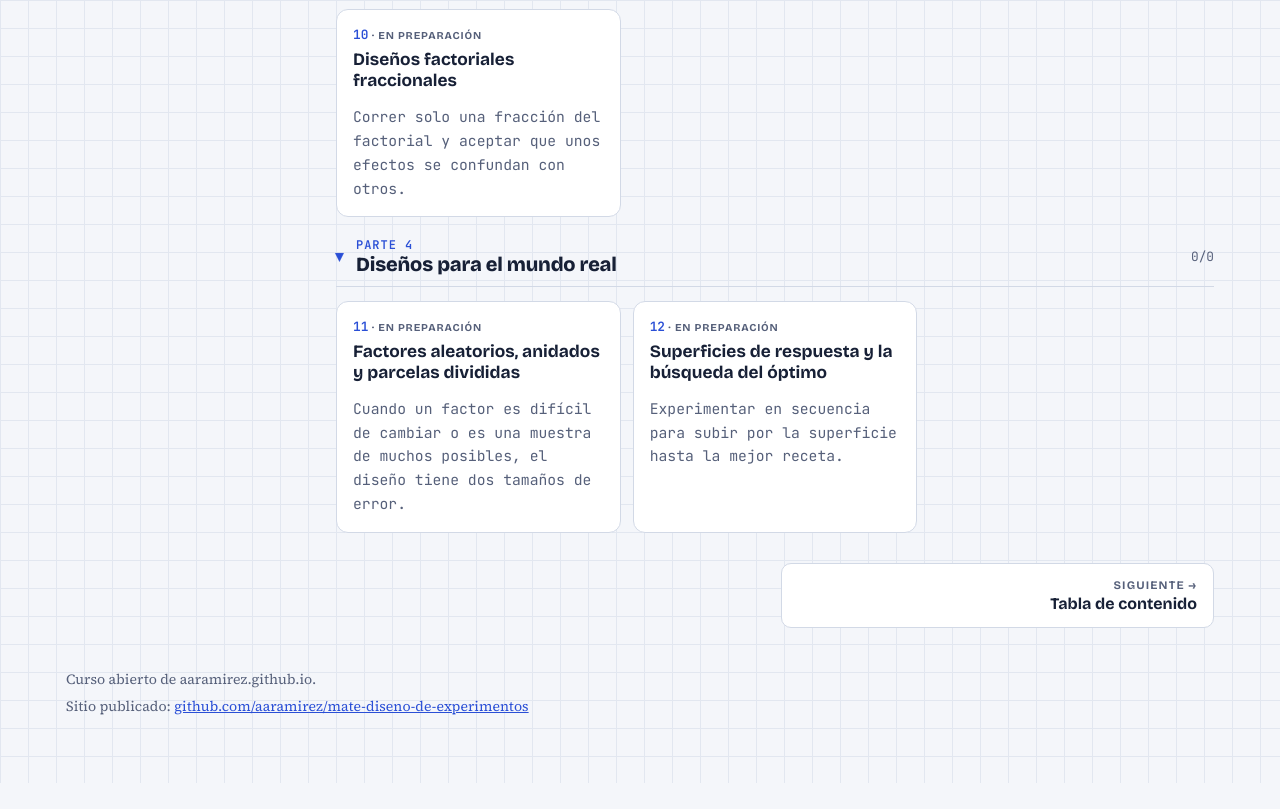
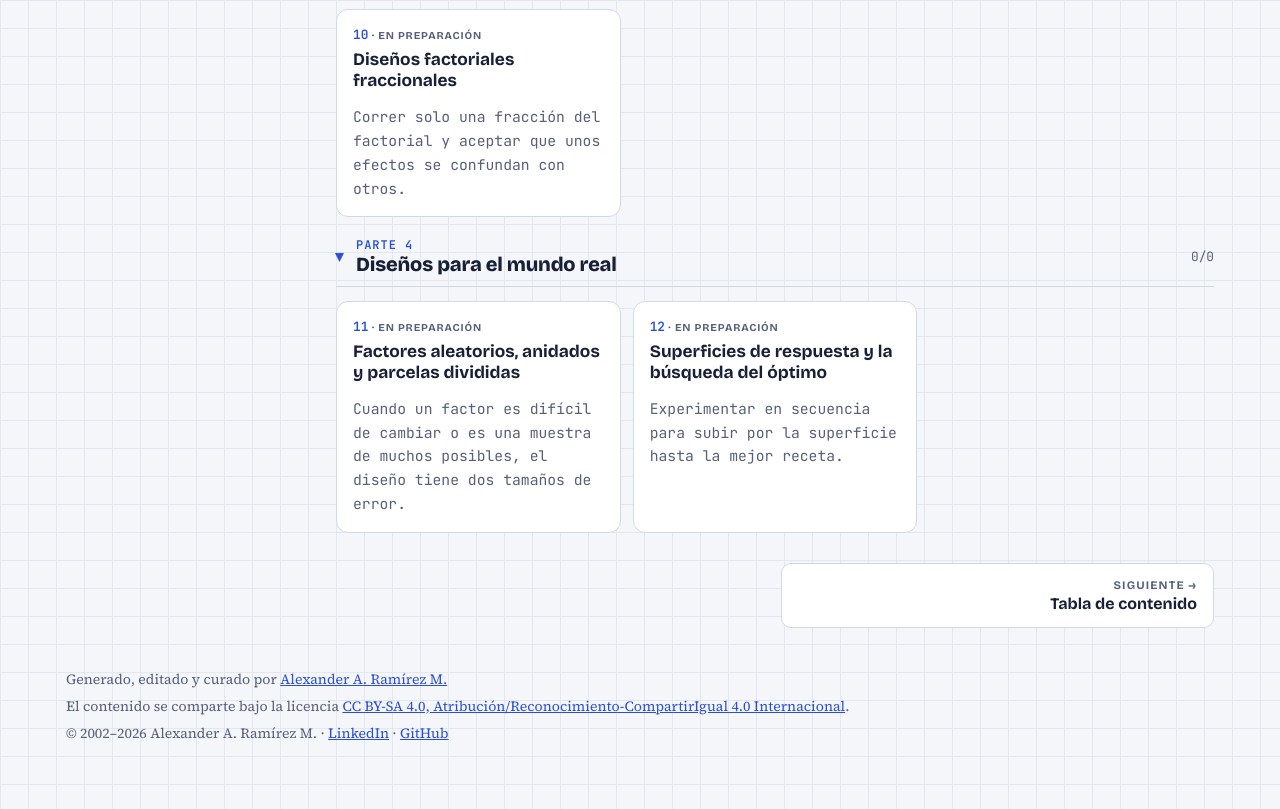
Before and after one commit to aaramirez/mate-diseno-de-experimentos, a plain HTML site: page index.html in a window 1280 px wide. Shown: the part 2576-3385 px from the top of the page. Before the commit the page ends 3359 px from the top, so only its background shows below. Drawn offline with nearby package versions, Linux system fonts and the light colour scheme.

Commit message:
Pie común: autoría, licencia CC BY-SA 4.0 y año que se actualiza solo

```diff
--- a/index.html
+++ b/index.html
@@ -88,7 +88,7 @@ height="0" width="0" style="display:none;visibility:hidden"></iframe></noscript>
 <nav class="pager" id="pager" aria-label="Capítulo anterior y siguiente"></nav>
 </main>
 </div>
-<footer><span>Curso abierto de aaramirez.github.io.</span><span>Sitio publicado: <a href="https://github.com/aaramirez/mate-diseno-de-experimentos" target="_blank" rel="noopener">github.com/aaramirez/mate-diseno-de-experimentos</a></span></footer>
+<footer><span>Generado, editado y curado por <a href="https://www.linkedin.com/in/alexander-ramirez-morales/" target="_blank" rel="noopener">Alexander A. Ramírez M.</a></span><span>El contenido se comparte bajo la licencia <a href="https://creativecommons.org/licenses/by-sa/4.0/deed.es" target="_blank" rel="noopener">CC BY-SA 4.0, Atribución/Reconocimiento-CompartirIgual 4.0 Internacional</a>.</span><span>© 2002–<span data-anio>2026</span> Alexander A. Ramírez M. · <a href="https://www.linkedin.com/in/alexander-ramirez-morales/" target="_blank" rel="noopener">LinkedIn</a> · <a href="https://github.com/aaramirez" target="_blank" rel="noopener">GitHub</a></span><script>document.querySelectorAll('[data-anio]').forEach(function (e) { e.textContent = new Date().getFullYear(); });</script></footer>
 </div>
 <script src="assets/lab.js"></script>
 </body>
```
Also changed, not shown: temario.html (+1 -1 lines).
